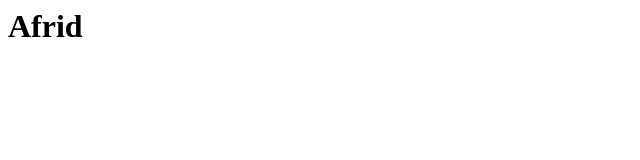
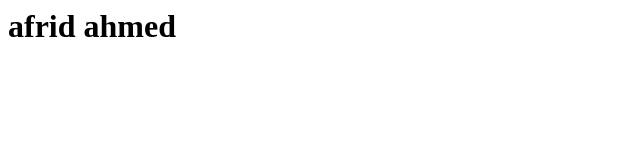
Before and after one commit to afridahmed/sandbox, a plain HTML site: page index.html in a window 1280 px wide. Shown: the whole page, without its empty margins (0-640 px from the left). Drawn offline with Linux system fonts and the light colour scheme.

Commit message:
feat : changed my full name

```diff
--- a/index.html
+++ b/index.html
@@ -3,6 +3,6 @@
         <title>Document</title>
     </head>
     <body>
-        <h1>Afrid</h1>
+        <h1>afrid ahmed</h1>
     </body>
 </html>
```
